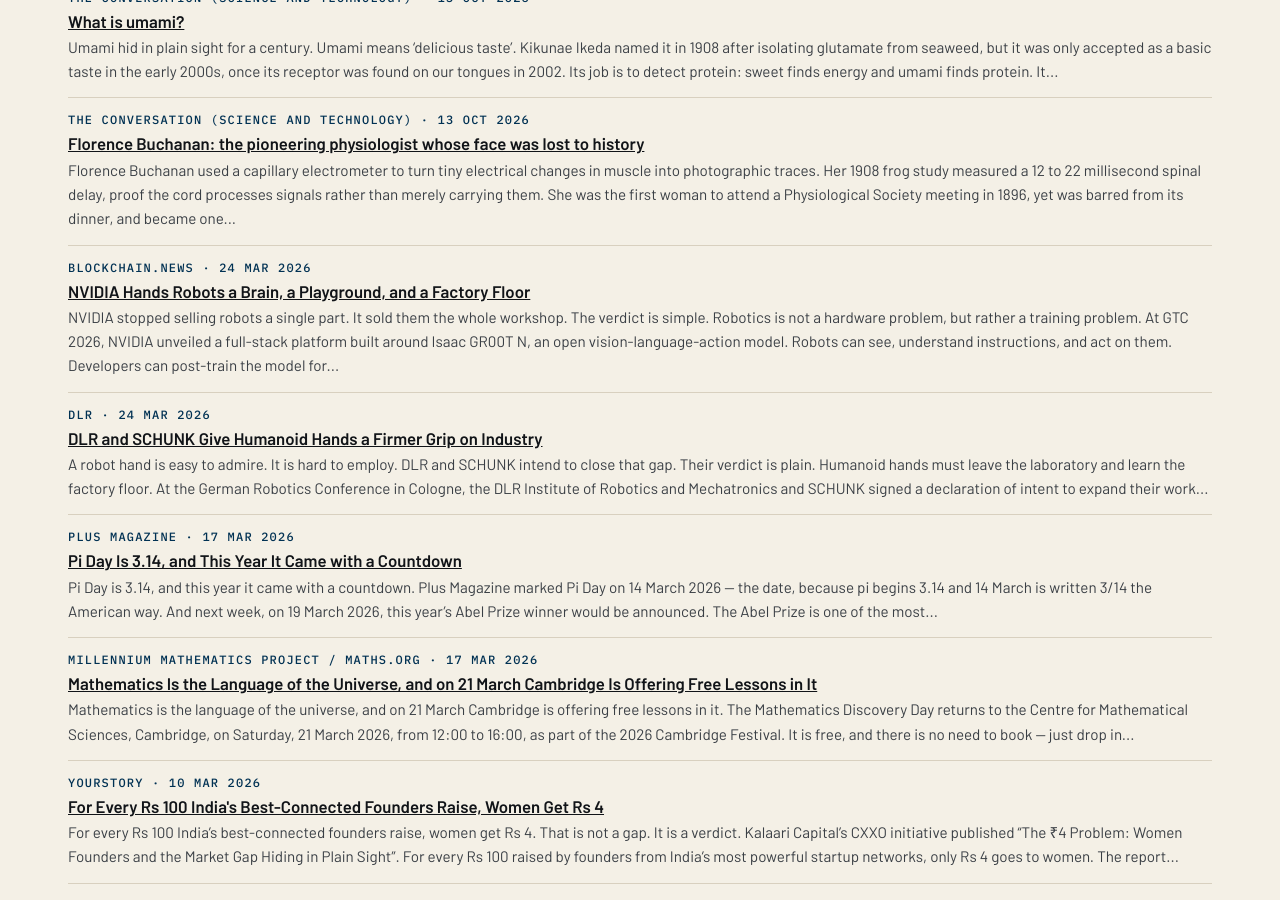
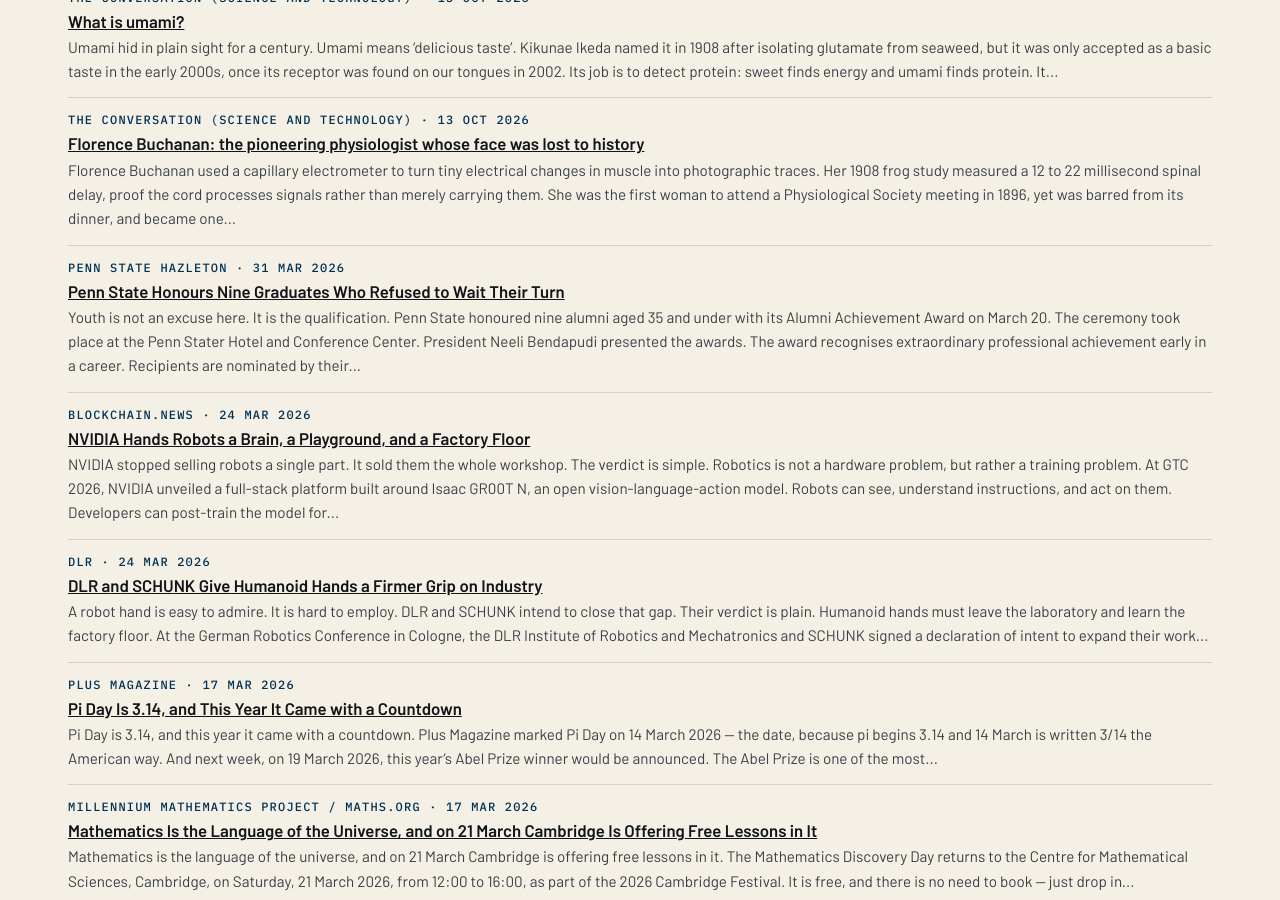
Before and after one commit to katz-news/katz.news, a Jekyll site: the page built from briefs/index.html, in a window 1280 px wide and 900 px high, scrolled down 14549 px. Built offline with Jekyll 4.4.1, drawn with Linux system fonts in a browser that asks for light colours.

Commit message:
Publish 2026-11-06

```diff
--- a/_data/build.yml
+++ b/_data/build.yml
@@ -1 +1 @@
-published_at: 2026-11-06T19:16:12Z
+published_at: 2026-11-06T19:17:02Z
--- /dev/null
+++ b/_posts/briefs/2026-11-06-penn-state-honours-nine-graduates-who-refused-to-wait-their-turn.md
@@ -0,0 +1,21 @@
+---
+published: true
+title: Penn State Honours Nine Graduates Who Refused to Wait Their Turn
+date: 2026-03-31
+section: education
+source_name: Penn State Hazleton
+source_url: https://hazleton.psu.edu/story/20636/2026/03/25/2026-alumni-achievement-awards-honor-nine-penn-staters-age-35-and-under
+---
+Youth is not an excuse here. It is the qualification.
+
+Penn State honoured nine alumni aged 35 and under with its Alumni Achievement Award on March 20. The ceremony took place at the Penn Stater Hotel and Conference Center. President Neeli Bendapudi presented the awards.
+
+The award recognises extraordinary professional achievement early in a career. Recipients are nominated by their colleges and invited back to share their work with students.
+
+Julia Cecchetti, class of 2020, designs advanced chemical rocket engines at Impulse Space in California. She previously worked on SpaceX's Dragon and Starship programmes. She holds a NASA Early Career Achievement Medal and graduated as valedictorian of the Behrend School of Engineering.
+
+Matthew Kapelewski, class of 2012, directs chemistry at Orbital, an artificial intelligence startup in Princeton, New Jersey. His teams develop advanced materials for carbon dioxide capture and energy-efficient cooling. At Penn State, he led fundraising that raised over $370,000 for children with cancer.
+
+The other honorees span nursing, journalism, food science, health policy, public health, investment, and vaccine manufacturing. Seven of them joined students for dinner the night before the ceremony.
+
+The lesson is not that success arrived early. It is that it arrived on purpose: bright, bold, and barely thirty-five.
```
